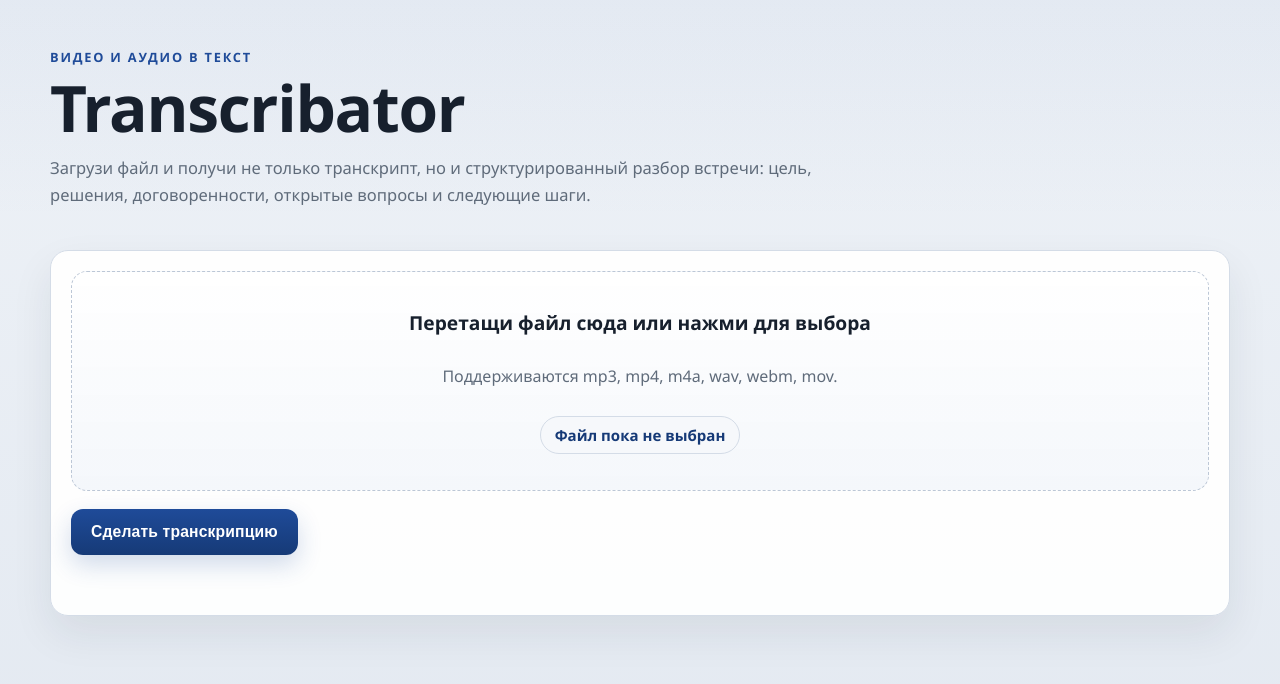
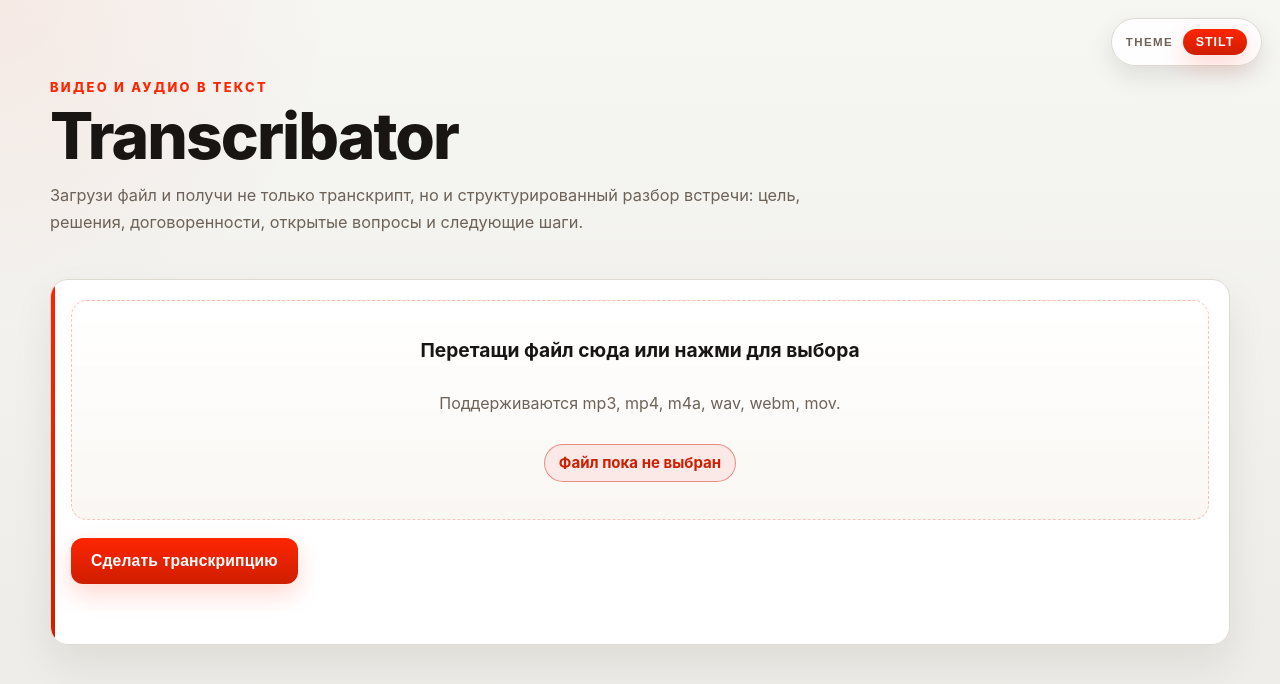
Before and after one commit to stiltitil/transcribator, a website: page public/index.html in a window 1280 px wide. Drawn offline with Linux system fonts and the light colour scheme.

Commit message:
Add in-app theme switcher for STILT and neon modes

```diff
--- a/public/app.js
+++ b/public/app.js
@@ -1,3 +1,6 @@
+const THEME_KEY = "transcribator-theme";
+const DEFAULT_THEME = "stilt";
+
 const form = document.querySelector("#upload-form");
 const input = document.querySelector("#media-input");
 const dropzone = document.querySelector("#dropzone");
@@ -16,7 +19,17 @@ const chaptersNode = document.querySelector("#chapters");
 const transcriptNode = document.querySelector("#transcript");
 const metaNode = document.querySelector("#meta");
 const submitButton = form.querySelector("button");
+const themeToggle = document.querySelector("#theme-toggle");
+const themeBadge = document.querySelector("#theme-badge");
 const dragEvents = ["dragenter", "dragover", "dragleave", "drop"];
+
+applyTheme(loadTheme());
+
+themeToggle.addEventListener("click", () => {
+  const nextTheme = document.body.dataset.theme === "neon" ? "stilt" : "neon";
+  applyTheme(nextTheme);
+  localStorage.setItem(THEME_KEY, nextTheme);
+});
 
 for (const eventName of dragEvents) {
   window.addEventListener(eventName, preventBrowserFileOpen, false);
@@ -92,6 +105,20 @@ form.addEventListener("submit", async (event) => {
     setLoading(false);
   }
 });
+
+function loadTheme() {
+  const stored = localStorage.getItem(THEME_KEY);
+  return stored === "neon" || stored === "stilt" ? stored : DEFAULT_THEME;
+}
+
+function applyTheme(theme) {
+  document.body.dataset.theme = theme;
+  themeBadge.textContent = theme === "neon" ? "NEON" : "STILT";
+  themeToggle.title =
+    theme === "neon"
+      ? "Переключить на тему STILT"
+      : "Переключить на neon-тему";
+}
 
 function setLoading(isLoading) {
   submitButton.disabled = isLoading;
--- a/public/index.html
+++ b/public/index.html
@@ -6,7 +6,12 @@
     <title>Transcribator</title>
     <link rel="stylesheet" href="/styles.css" />
   </head>
-  <body>
+  <body data-theme="stilt">
+    <button id="theme-toggle" class="theme-toggle" type="button">
+      <span class="theme-toggle-label">Theme</span>
+      <span id="theme-badge" class="theme-badge">STILT</span>
+    </button>
+
     <main class="page">
       <section class="hero">
         <p class="eyebrow">Видео и аудио в текст</p>
--- a/public/styles.css
+++ b/public/styles.css
@@ -1,17 +1,68 @@
 :root {
-  color-scheme: light;
-  --bg: #eef2f7;
-  --bg-secondary: #e3e9f1;
-  --surface: rgba(255, 255, 255, 0.94);
+  --bg: #f6f6f3;
+  --bg-secondary: #ecebe6;
+  --surface: rgba(255, 255, 255, 0.96);
   --surface-strong: #ffffff;
-  --line: #d4dce7;
-  --line-strong: #bcc7d6;
-  --text: #17202d;
-  --muted: #5f6b7a;
-  --accent: #1f4b99;
-  --accent-strong: #163a77;
-  --success: #1f6b4f;
-  --shadow: 0 18px 42px rgba(23, 32, 45, 0.08);
+  --line: #ded9d1;
+  --line-strong: #fe2500;
+  --text: #181513;
+  --muted: #6d6258;
+  --accent: #fe2500;
+  --accent-strong: #ce1e00;
+  --accent-soft: #ffd8d1;
+  --shadow: 0 18px 40px rgba(24, 21, 19, 0.08);
+  --theme-glow: none;
+  --hero-glow: none;
+  --dropzone-bg:
+    linear-gradient(180deg, rgba(255, 255, 255, 0.96), rgba(250, 247, 243, 0.98)),
+    linear-gradient(135deg, rgba(254, 37, 0, 0.04), transparent);
+  --panel-bg: var(--surface-strong);
+  --transcript-bg: #faf8f5;
+  --button-bg: linear-gradient(180deg, var(--accent), var(--accent-strong));
+  --button-shadow: 0 10px 24px rgba(254, 37, 0, 0.18);
+  --body-bg:
+    radial-gradient(circle at top left, rgba(254, 37, 0, 0.06), transparent 22%),
+    linear-gradient(180deg, var(--bg), var(--bg-secondary));
+  --body-overlay: none;
+}
+
+body[data-theme="neon"] {
+  color-scheme: dark;
+  --bg: #090413;
+  --bg-secondary: #12071f;
+  --surface: rgba(17, 10, 31, 0.84);
+  --surface-strong: rgba(25, 14, 43, 0.92);
+  --line: rgba(118, 89, 181, 0.34);
+  --line-strong: rgba(255, 57, 166, 0.7);
+  --text: #f7f2ff;
+  --muted: #b9a6d5;
+  --accent: #00e7ff;
+  --accent-strong: #ff3ca6;
+  --accent-soft: #7b61ff;
+  --shadow: 0 28px 80px rgba(0, 0, 0, 0.42);
+  --theme-glow: 0 0 20px rgba(255, 60, 166, 0.22);
+  --hero-glow:
+    0 0 18px rgba(0, 231, 255, 0.2),
+    0 0 32px rgba(255, 60, 166, 0.16);
+  --dropzone-bg:
+    radial-gradient(circle at top, rgba(123, 97, 255, 0.18), transparent 60%),
+    linear-gradient(180deg, rgba(13, 8, 24, 0.92), rgba(17, 10, 31, 0.86));
+  --panel-bg:
+    linear-gradient(180deg, rgba(25, 14, 43, 0.98), rgba(16, 8, 29, 0.92));
+  --transcript-bg:
+    linear-gradient(180deg, rgba(11, 7, 21, 0.96), rgba(18, 10, 31, 0.92));
+  --button-bg: linear-gradient(135deg, var(--accent-strong), var(--accent-soft) 60%, var(--accent));
+  --button-shadow:
+    0 12px 28px rgba(123, 97, 255, 0.3),
+    0 0 20px rgba(255, 60, 166, 0.2);
+  --body-bg:
+    radial-gradient(circle at 15% 20%, rgba(0, 231, 255, 0.18), transparent 28%),
+    radial-gradient(circle at 80% 18%, rgba(255, 60, 166, 0.2), transparent 24%),
+    radial-gradient(circle at 50% 100%, rgba(123, 97, 255, 0.26), transparent 35%),
+    linear-gradient(180deg, #07020d, #10061a 48%, #07030f);
+  --body-overlay:
+    linear-gradient(rgba(255, 255, 255, 0.025) 1px, transparent 1px),
+    linear-gradient(90deg, rgba(255, 255, 255, 0.025) 1px, transparent 1px);
 }
 
 * {
@@ -25,17 +76,78 @@ html {
 body {
   margin: 0;
   min-height: 100vh;
-  font-family: "Segoe UI", "Helvetica Neue", Arial, sans-serif;
+  font-family: Inter, "Segoe UI", Arial, sans-serif;
   color: var(--text);
-  background:
-    linear-gradient(180deg, rgba(31, 75, 153, 0.05), transparent 220px),
-    linear-gradient(180deg, var(--bg), var(--bg-secondary));
+  background: var(--body-bg);
+  transition: background 180ms ease, color 180ms ease;
+}
+
+body[data-theme="neon"] {
+  font-family: "Trebuchet MS", "Segoe UI", Arial, sans-serif;
+}
+
+body::before {
+  content: "";
+  position: fixed;
+  inset: 0;
+  pointer-events: none;
+  background: var(--body-overlay);
+  background-size: 40px 40px;
+  mask-image: linear-gradient(180deg, rgba(0, 0, 0, 0.5), transparent 85%);
+  opacity: 1;
+}
+
+.theme-toggle {
+  position: fixed;
+  top: 18px;
+  right: 18px;
+  z-index: 30;
+  display: inline-flex;
+  align-items: center;
+  gap: 10px;
+  padding: 10px 14px;
+  border: 1px solid var(--line);
+  border-radius: 999px;
+  background: rgba(255, 255, 255, 0.88);
+  color: var(--text);
+  box-shadow: 0 10px 24px rgba(24, 21, 19, 0.1);
+  cursor: pointer;
+  backdrop-filter: blur(10px);
+}
+
+body[data-theme="neon"] .theme-toggle {
+  background: rgba(17, 10, 31, 0.88);
+  box-shadow:
+    0 10px 24px rgba(0, 0, 0, 0.28),
+    0 0 18px rgba(255, 60, 166, 0.12);
+}
+
+.theme-toggle-label {
+  font-size: 0.72rem;
+  font-weight: 800;
+  letter-spacing: 0.12em;
+  text-transform: uppercase;
+  color: var(--muted);
+}
+
+.theme-badge {
+  min-width: 64px;
+  padding: 6px 10px;
+  border-radius: 999px;
+  background: var(--button-bg);
+  color: #ffffff;
+  font-size: 0.78rem;
+  font-weight: 800;
+  letter-spacing: 0.08em;
+  text-transform: uppercase;
+  text-align: center;
+  box-shadow: var(--button-shadow);
 }
 
 .page {
   width: min(1180px, calc(100% - 40px));
   margin: 0 auto;
-  padding: 40px 0 64px;
+  padding: 72px 0 68px;
 }
 
 .hero {
@@ -46,41 +158,76 @@ body {
 .eyebrow {
   margin: 0 0 10px;
   font-size: 0.8rem;
-  font-weight: 700;
-  letter-spacing: 0.14em;
+  font-weight: 800;
+  letter-spacing: 0.18em;
   text-transform: uppercase;
   color: var(--accent);
+}
+
+body[data-theme="neon"] .eyebrow {
+  letter-spacing: 0.22em;
+  text-shadow: 0 0 14px rgba(0, 231, 255, 0.45);
 }
 
 h1,
 h2 {
   margin: 0;
-  font-weight: 700;
-  letter-spacing: -0.02em;
+  font-weight: 800;
+  letter-spacing: -0.03em;
 }
 
 h1 {
-  font-size: clamp(2.3rem, 5vw, 4.3rem);
-  line-height: 1;
+  font-size: clamp(2.35rem, 5vw, 4.8rem);
+  line-height: 0.98;
+  text-shadow: var(--hero-glow);
+}
+
+body[data-theme="neon"] h1,
+body[data-theme="neon"] h2 {
+  text-transform: uppercase;
 }
 
 h2 {
-  font-size: 1.18rem;
+  font-size: 1.08rem;
+}
+
+body[data-theme="neon"] h2 {
+  letter-spacing: 0.08em;
 }
 
 .lead {
   max-width: 820px;
   margin: 14px 0 0;
   color: var(--muted);
-  font-size: 1.03rem;
-  line-height: 1.65;
+  font-size: 1.02rem;
+  line-height: 1.7;
 }
 
 .card {
+  position: relative;
   background: var(--surface);
   border: 1px solid var(--line);
   border-radius: 18px;
   box-shadow: var(--shadow);
+  overflow: hidden;
+  backdrop-filter: blur(14px);
+}
+
+.card::before {
+  content: "";
+  position: absolute;
+  inset: 0 auto 0 0;
+  width: 4px;
+  background: linear-gradient(180deg, var(--accent), var(--accent-strong));
+  border-radius: 18px 0 0 18px;
+}
+
+body[data-theme="neon"] .card::before {
+  inset: 0 0 auto 0;
+  width: auto;
+  height: 2px;
+  border-radius: 18px 18px 0 0;
+  background: linear-gradient(90deg, var(--accent), var(--accent-strong), var(--accent-soft));
 }
 
 .uploader {
@@ -93,11 +240,9 @@ h2 {
   gap: 12px;
   min-height: 220px;
   padding: 28px;
-  border: 1.5px dashed var(--line-strong);
+  border: 1px dashed color-mix(in srgb, var(--accent) 28%, transparent);
   border-radius: 16px;
-  background:
-    linear-gradient(180deg, rgba(255, 255, 255, 0.95), rgba(244, 247, 251, 0.98)),
-    linear-gradient(135deg, rgba(31, 75, 153, 0.03), transparent);
+  background: var(--dropzone-bg);
   text-align: center;
   cursor: pointer;
   transition: border-color 140ms ease, box-shadow 140ms ease, transform 140ms ease;
@@ -109,7 +254,14 @@ h2 {
 
 .dropzone-title {
   font-size: 1.2rem;
-  font-weight: 600;
+  font-weight: 700;
+}
+
+body[data-theme="neon"] .dropzone-title,
+body[data-theme="neon"] .chapter-heading strong,
+body[data-theme="neon"] .action-item strong,
+body[data-theme="neon"] h2 {
+  color: #ffffff;
 }
 
 .dropzone-hint,
@@ -124,17 +276,24 @@ h2 {
   justify-content: center;
   min-height: 38px;
   padding: 8px 14px;
-  border: 1px solid var(--line);
+  border: 1px solid color-mix(in srgb, var(--accent-strong) 45%, transparent);
   border-radius: 999px;
-  background: #f6f8fb;
+  background: color-mix(in srgb, var(--accent-strong) 10%, var(--surface-strong));
   color: var(--accent-strong);
   font-size: 0.94rem;
-  font-weight: 600;
+  font-weight: 700;
+  box-shadow: var(--theme-glow);
+}
+
+body[data-theme="neon"] .dropzone-file {
+  color: #ffd4ef;
 }
 
 .dropzone.is-dragging {
   border-color: var(--accent);
-  box-shadow: 0 0 0 4px rgba(31, 75, 153, 0.08);
+  box-shadow:
+    0 0 0 4px color-mix(in srgb, var(--accent) 8%, transparent),
+    var(--theme-glow);
   transform: translateY(-1px);
 }
 
@@ -144,14 +303,18 @@ h2 {
   padding: 12px 20px;
   border: 0;
   border-radius: 12px;
-  background: linear-gradient(180deg, var(--accent), var(--accent-strong));
+  background: var(--button-bg);
   color: #ffffff;
   font-size: 0.98rem;
-  font-weight: 700;
+  font-weight: 800;
   letter-spacing: 0.01em;
   cursor: pointer;
   transition: transform 140ms ease, box-shadow 140ms ease, opacity 140ms ease;
-  box-shadow: 0 10px 24px rgba(31, 75, 153, 0.2);
+  box-shadow: var(--button-shadow);
+}
+
+body[data-theme="neon"] .primary-button {
+  letter-spacing: 0.05em;
 }
 
 .primary-button:hover {
@@ -185,6 +348,10 @@ h2 {
 }
 
 .results .card {
+  padding: 20px 20px 20px 24px;
+}
+
+body[data-theme="neon"] .results .card {
   padding: 20px;
 }
 
@@ -229,7 +396,7 @@ h2 {
   padding: 15px 16px;
   border: 1px solid var(--line);
   border-radius: 14px;
-  background: var(--surface-strong);
+  background: var(--panel-bg);
 }
 
 .action-item strong,
@@ -255,7 +422,12 @@ h2 {
   font-variant-numeric: tabular-nums;
   color: var(--accent-strong);
   font-size: 0.93rem;
-  font-weight: 600;
+  font-weight: 700;
+}
+
+body[data-theme="neon"] .chapter-time {
+  color: var(--accent);
+  text-shadow: 0 0 12px rgba(0, 231, 255, 0.28);
 }
 
 .transcript {
@@ -263,17 +435,26 @@ h2 {
   padding: 16px;
   border: 1px solid var(--line);
   border-radius: 14px;
-  background: #f7f9fc;
+  background: var(--transcript-bg);
   white-space: pre-wrap;
   font-family: Consolas, "Courier New", monospace;
   font-size: 0.93rem;
   overflow-x: auto;
 }
 
+body[data-theme="neon"] .transcript {
+  color: #e8dcff;
+}
+
 @media (max-width: 820px) {
+  .theme-toggle {
+    top: 12px;
+    right: 12px;
+  }
+
   .page {
     width: min(100% - 20px, 1180px);
-    padding-top: 24px;
+    padding-top: 86px;
   }
 
   .results {
```
Also changed, not shown: README.md, 1 other file.
